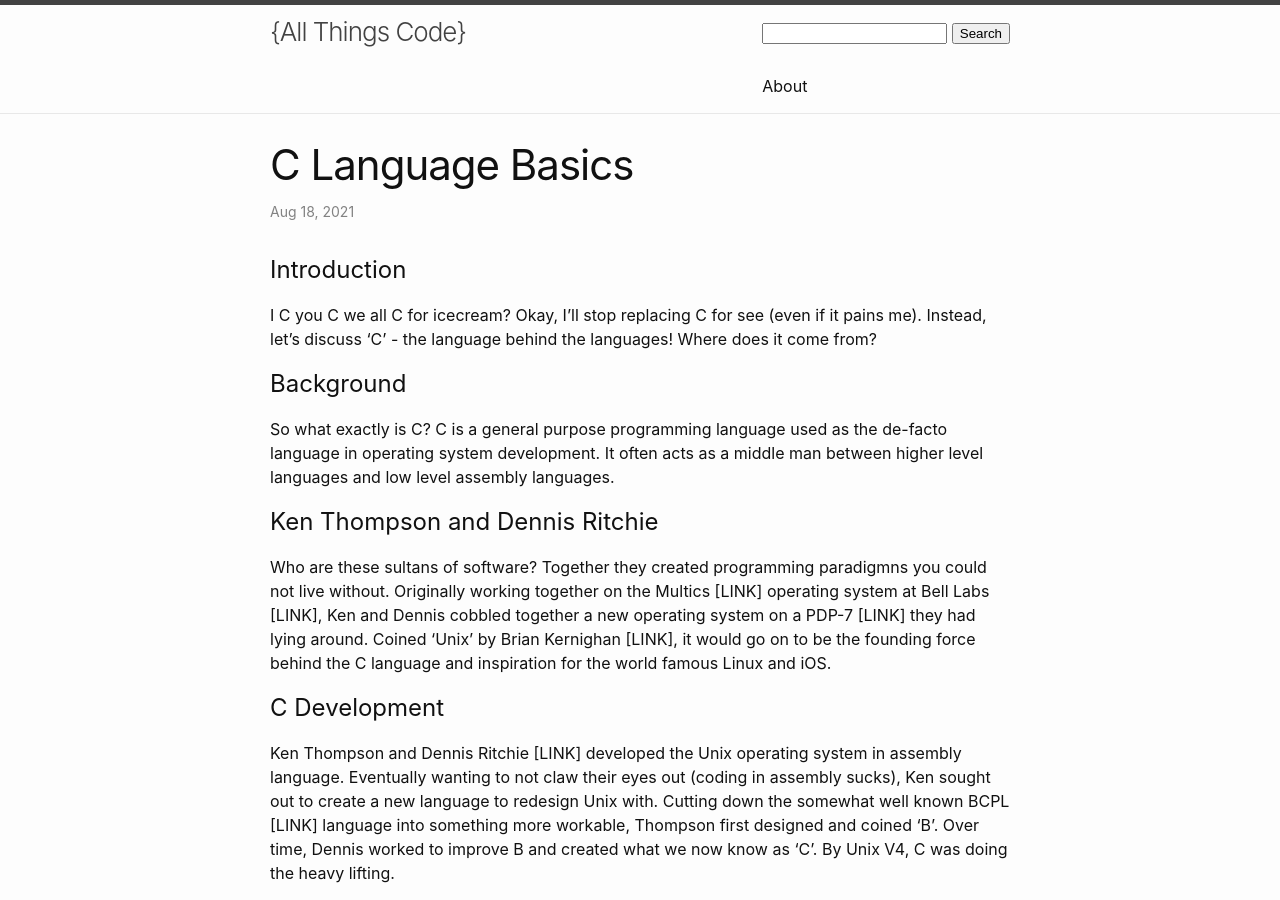
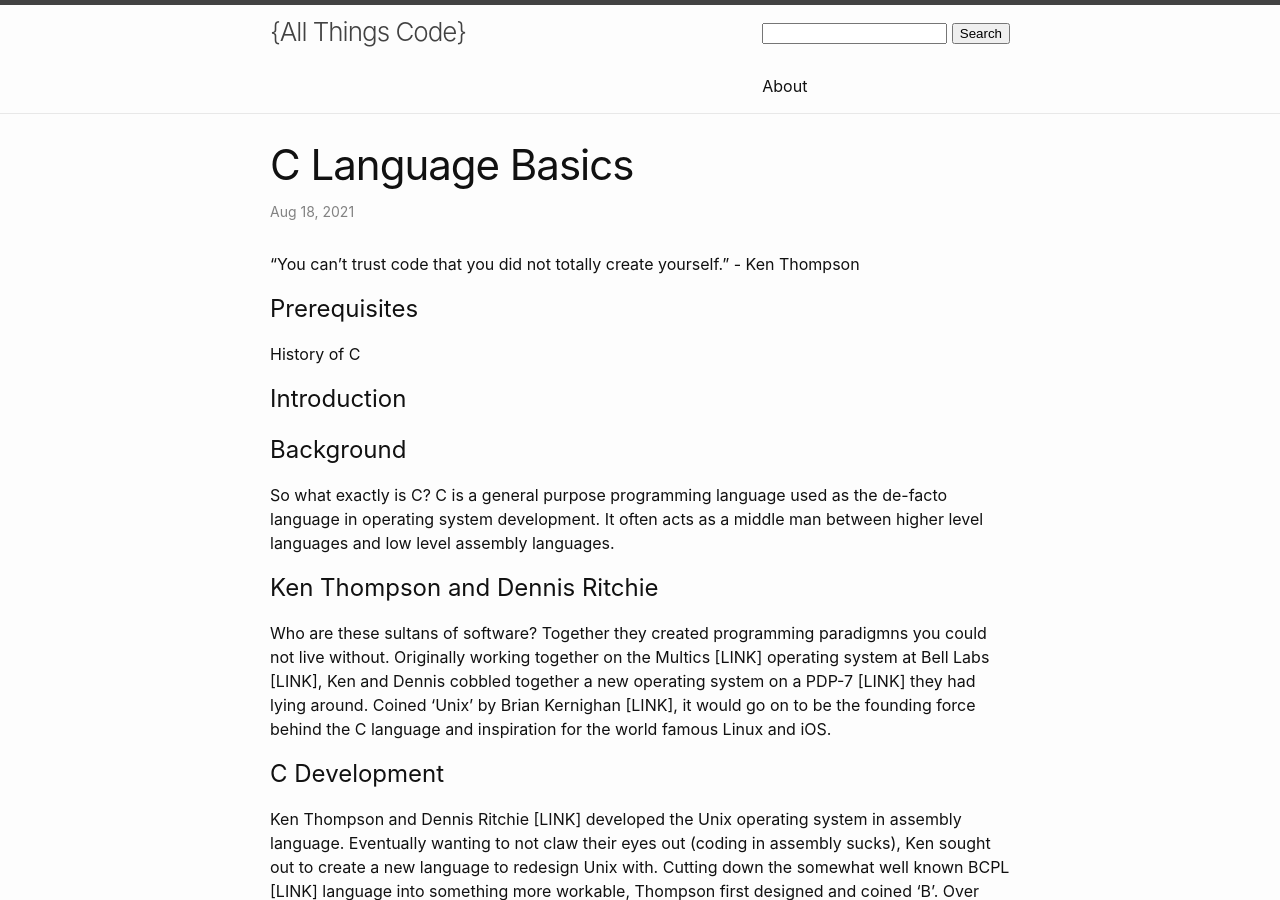
Before and after one commit to allthings-code/allthings-code.github.io, a Jekyll site: the page built from _posts/2021-08-17-c-basics.markdown, in a window 1280 px wide and 900 px high. Built offline with Jekyll 4.4.1, drawn with Linux system fonts in a browser that asks for light colours; comment, search, counter and statistics services are not loaded.

Commit message:
Working on C posts.

```diff
--- a/_posts/2021-08-17-c-basics.markdown
+++ b/_posts/2021-08-17-c-basics.markdown
@@ -5,8 +5,13 @@ date:   2021-08-17 22:32:43 -0700
 categories: jekyll update
 ---
 
+"You can't trust code that you did not totally create yourself." - Ken Thompson
+
+# Prerequisites
+History of C
+
 # Introduction
-I C you C we all C for icecream? Okay, I'll stop replacing C for see (even if it pains me). Instead, let's discuss 'C' - the language behind the languages! Where does it come from?
+
 
 # Background
 So what exactly is C? C is a general purpose programming language used as the de-facto language in operating system development. It often acts as a middle man between higher level languages and low level assembly languages.
```
Also changed, not shown: _posts/2021-08-20-how-to-install-c.markdown (added, +29 -0 lines).
